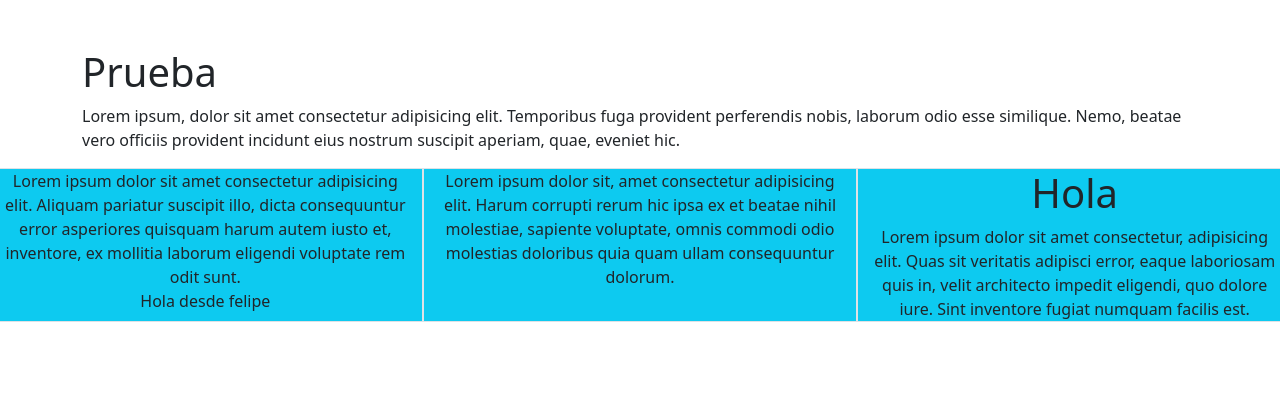
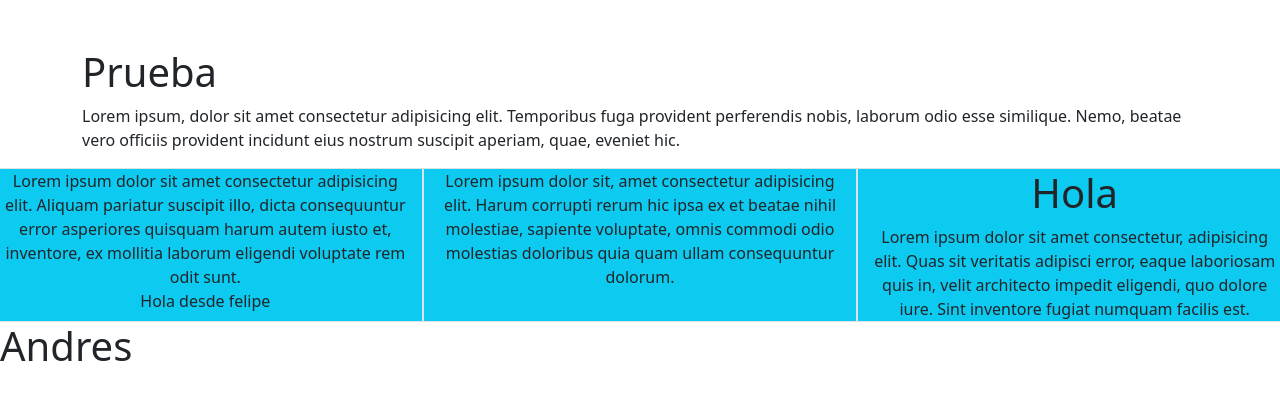
Before and after one commit to An-Felipe/pruebagit, a plain HTML site: page index.html in a window 1280 px wide. Drawn offline with nearby package versions, Linux system fonts and the light colour scheme.

Commit message:
prueba 14

```diff
--- a/index.html
+++ b/index.html
@@ -45,7 +45,7 @@
 
 
 
-
+    <h1>Andres</h1>
 
 
 
```
